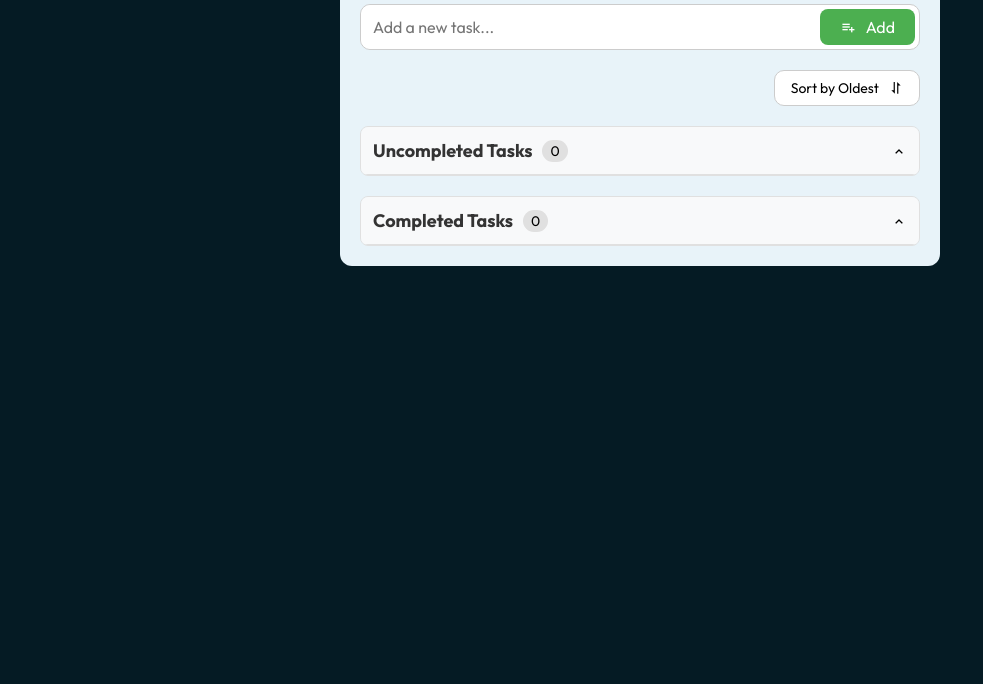
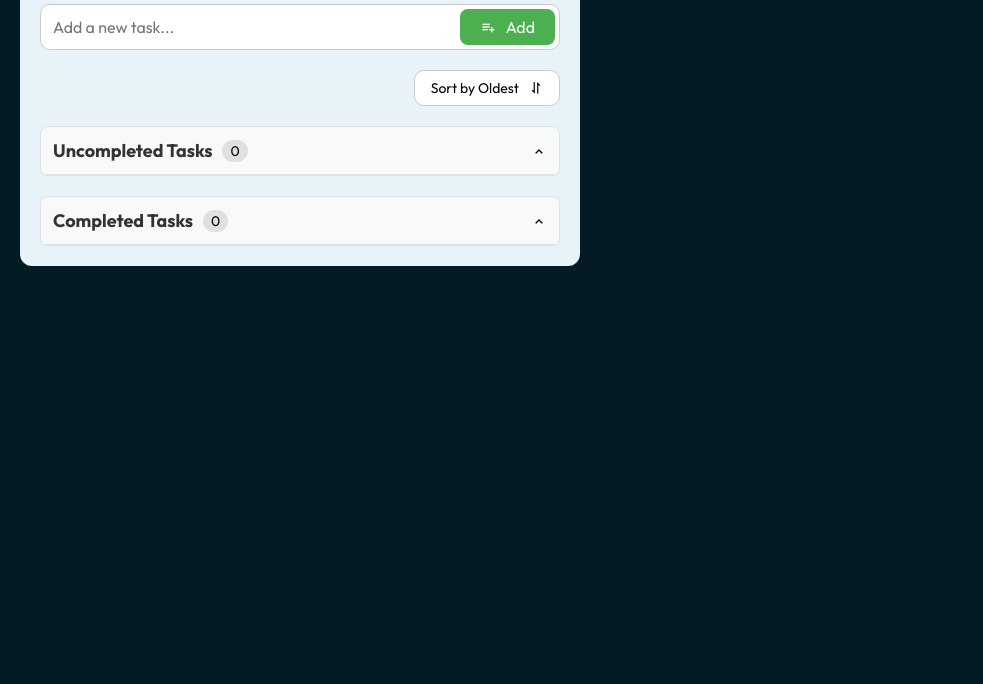
Before and after one commit to AnshP05/To-Do-List-App, a browser extension: page index.html in a window 1280 px wide. Shown: the part 116-800 px from the top of the page, without its empty margins (0-983 px from the left). Drawn offline with nearby package versions, Linux system fonts and the light colour scheme.

Commit message:
Small change to css file to defualt the size of the app so that it does not appear smushed when loaded as an extension

```diff
--- a/style.css
+++ b/style.css
@@ -10,6 +10,10 @@
 body {
     background: #051B24;
     padding: 40px 20px;
+    width: 600px;
+    height: 400px;
+    box-sizing: border-box;
+    overflow-y: auto;
 }
 
 .container {
```
